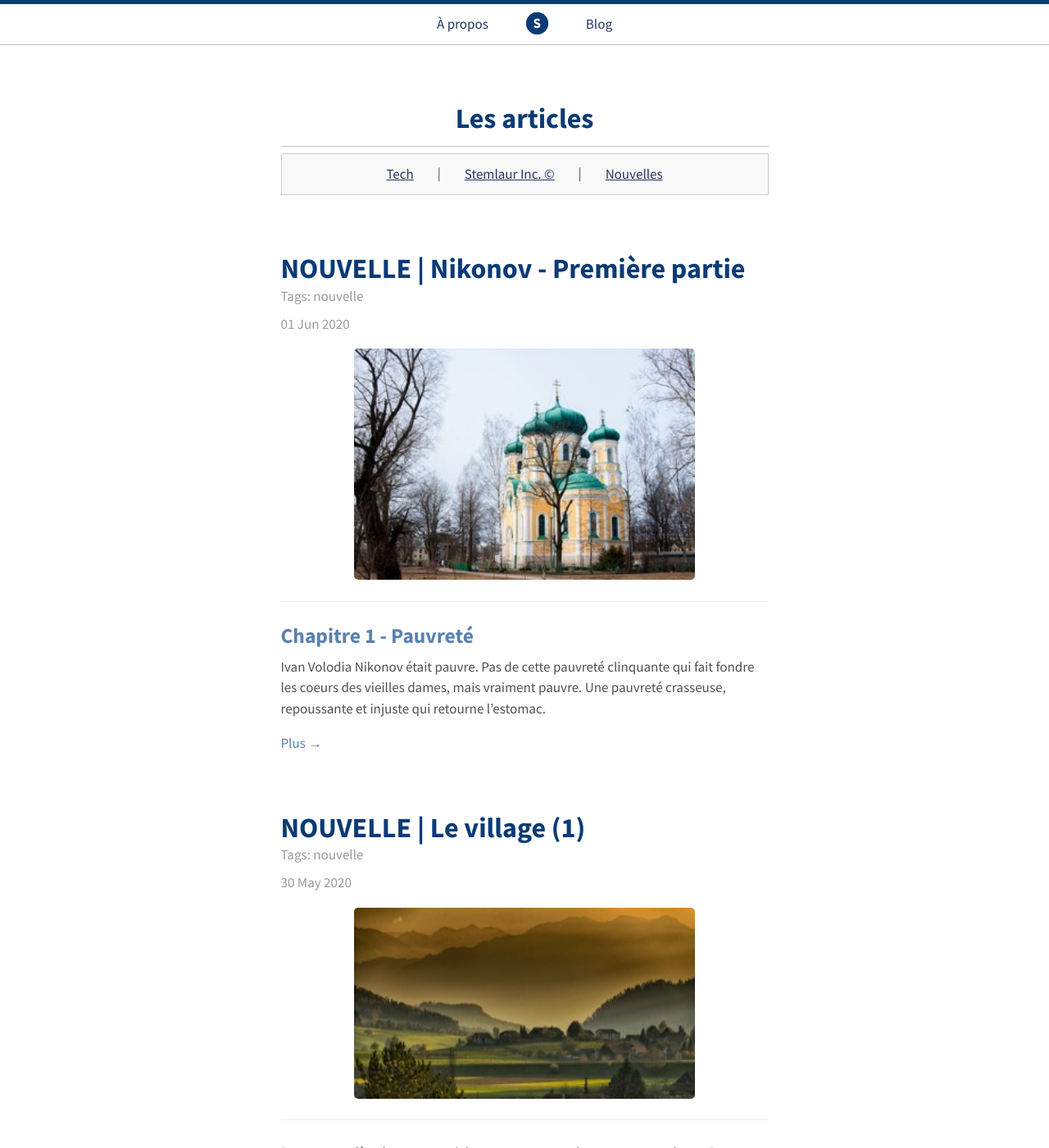
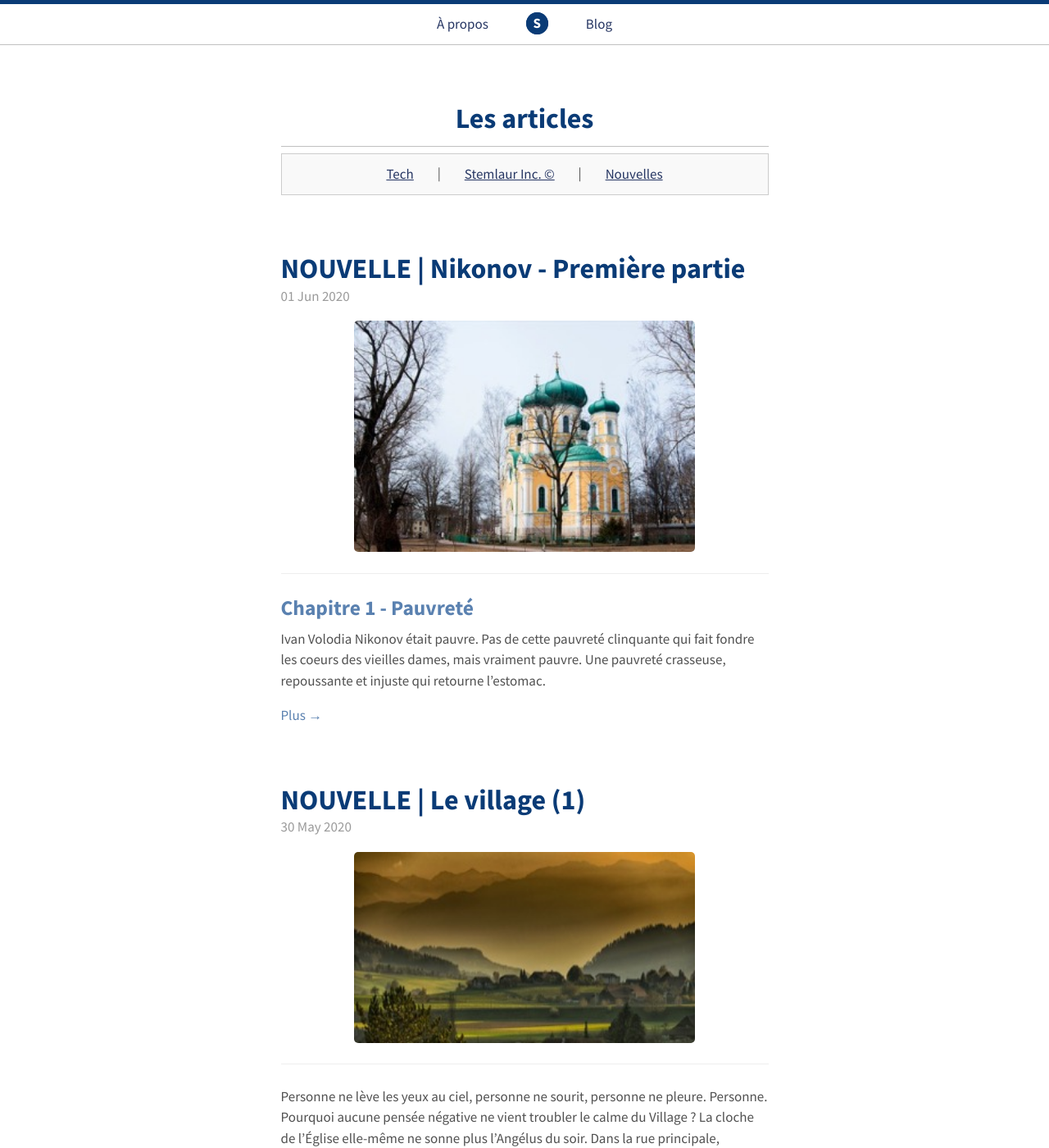
Before and after one commit to stemlaur/stemlaur.github.io, a Jekyll site: the page built from blog/index.html, in a window 1280 px wide and 1400 px high. Shown: the whole window at 82% size. Built offline with Jekyll 4.4.1, drawn with Linux system fonts in a browser that asks for light colours; the list of posts is cut into pages by our own code; some of the changed text lies outside the part shown.

Commit message:
remove useless tags

```diff
--- a/_layouts/post.html
+++ b/_layouts/post.html
@@ -4,7 +4,6 @@ layout: default
 
 <article class="post">
   <h1 class="post-title">{{ page.title }}</h1>
-  <p class="post-date">Tags: {{ page.tags | array_to_sentence_string: ',' }}</p>
   <time datetime="{{ page.date | date_to_xmlschema }}" class="post-date">{{ page.date | date_to_string }}</time>
   <p></p>
   {{ content }}
--- a/_layouts/tagpage.html
+++ b/_layouts/tagpage.html
@@ -24,7 +24,6 @@ layout: default # This template inherits from my basic page template
                 {{ post.title }}
             </a>
         </h1>
-        <p class="post-date">Tags: {{ post.tags | array_to_sentence_string: ',' }}</p>
         <time datetime="{{ post.date | date_to_xmlschema }}" class="post-date">{{ post.date | date_to_string }}</time>
 
         {{ post.excerpt }}
--- a/blog/index.html
+++ b/blog/index.html
@@ -25,7 +25,6 @@ title: Articles
         {{ post.title }}
       </a>
     </h1>
-    <p class="post-date">Tags: {{ post.tags | array_to_sentence_string: ',' }}</p>
     <time datetime="{{ post.date | date_to_xmlschema }}" class="post-date">{{ post.date | date_to_string }}</time>
 
     {{ post.excerpt }}
```
